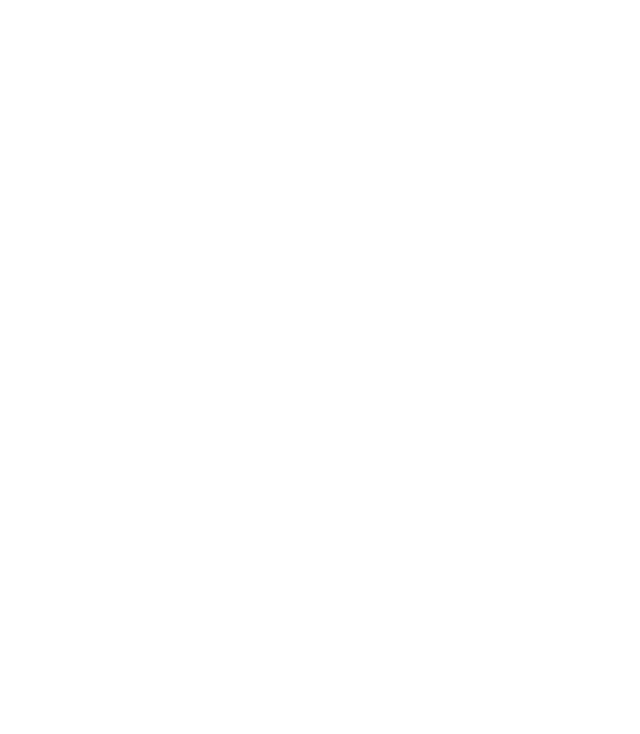
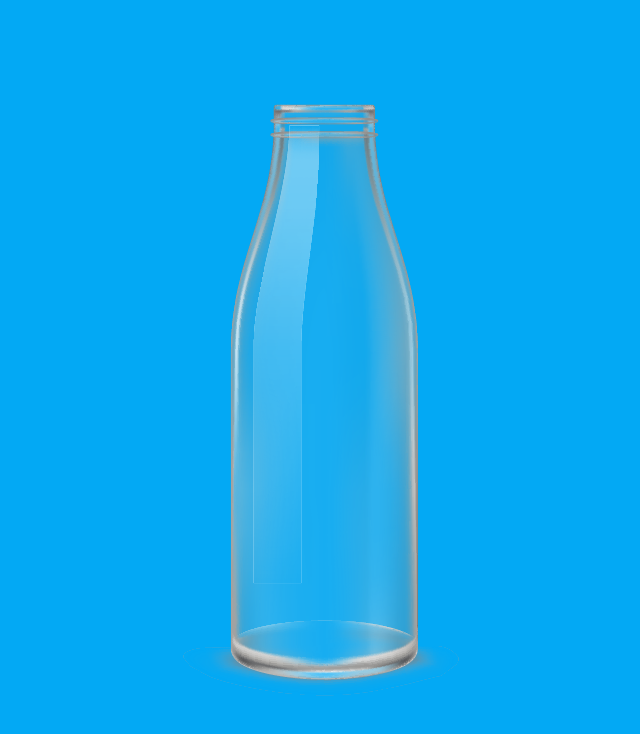
Before and after one commit to Starlla/filling_bottle, a plain HTML site: page index.html in a window 1280 px wide. Shown: the whole page, without its empty margins (319-959 px from the left). Drawn offline with nearby package versions, Linux system fonts and the light colour scheme.

Commit message:
Add assets and jquery animation

```diff
--- a/index.html
+++ b/index.html
@@ -12,8 +12,18 @@
 <body>
   <div class="box">
     <div class="face1"></div>
+    <div class="seprator"></div>
     <div class="face2"></div>
   </div>
+  <script src="https://code.jquery.com/jquery-3.6.0.js" integrity="sha256-H+K7U5CnXl1h5ywQfKtSj8PCmoN9aaq30gDh27Xc0jk="
+    crossorigin="anonymous"></script>
+  <script type="text/javascript">
+    $('.box').mousemove(function(e){
+      $('.seprator').animate({
+        'bottom': -e.pageY + $( document ).height() + 'px'
+      },0)
+    })
+  </script>
 </body>
 
 </html>
--- a/style.css
+++ b/style.css
@@ -0,0 +1,42 @@
+body {
+  margin: 0;
+  padding: 0;
+  background: #03a9f4;
+}
+
+.box {
+  position: absolute;
+  top: 0;
+  left: 0;
+  width: 100%;
+  height: 100vh;
+  overflow: hidden;
+}
+
+.box .face1,
+.box .face2 {
+  position: absolute;
+  bottom: 0;
+  right: 0;
+  width: 100%;
+  height: 100%;
+}
+
+.box .face1 {
+  background: url(/assets/Asset\ 2@4x.png);
+  background-repeat: no-repeat;
+  background-position: center;
+}
+.box .face2 {
+  background: url(/assets/Asset\ 1@4x.png);
+  background-repeat: no-repeat;
+  background-position: center;
+}
+.seprator {
+  background: #03a9f4;
+  bottom: 0;
+  right: 0;
+  width: 100%;
+  height:100vh;
+  position: absolute;
+}
```
Also changed, not shown: assets/Asset 1@4x.png (added), assets/Asset 2@4x.png (added).
